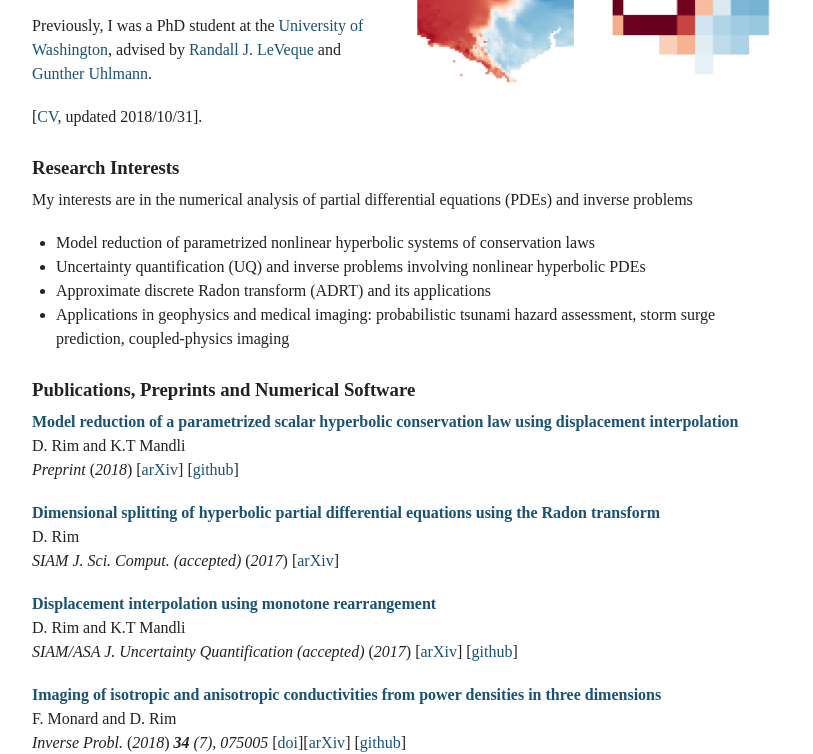
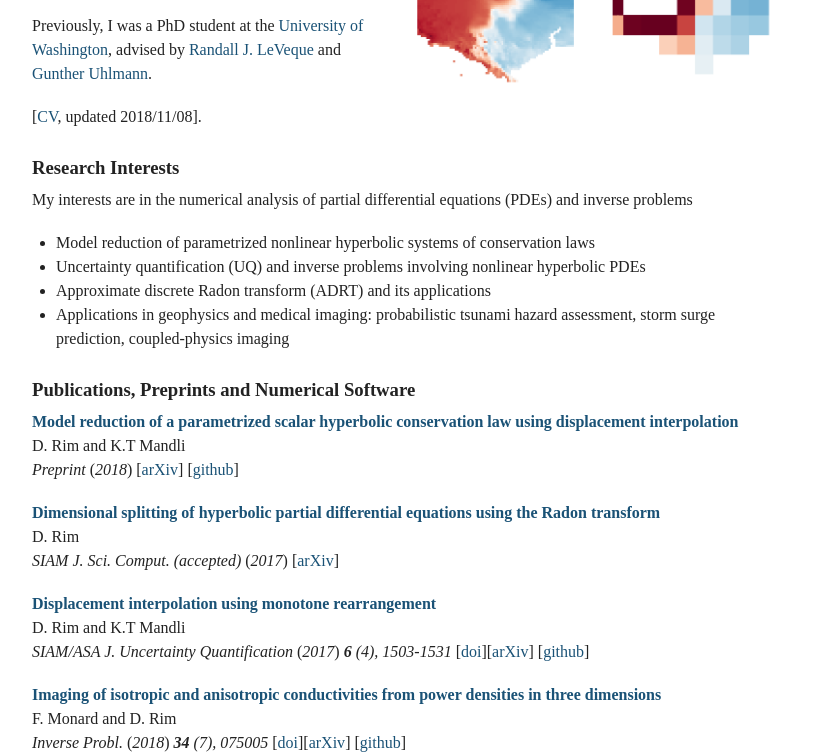
Before and after one commit to dsrim/dsrim.github.io, a Jekyll site: the page built from index.md, in a window 1280 px wide. Shown: the part 193-947 px from the top of the page, without its empty margins (232-1045 px from the left). Built offline with Jekyll 4.4.1, drawn with Linux system fonts in a browser that asks for light colours.

```diff
--- a/index.md
+++ b/index.md
@@ -19,9 +19,12 @@
 
     - title:    "Displacement interpolation using monotone rearrangement"
       author:   "D. Rim and K.T Mandli"
-      journal:  "SIAM/ASA J. Uncertainty Quantification (accepted)"
+      journal:  "SIAM/ASA J. Uncertainty Quantification"
+      numbers:  "**6** (4), 1503-1531"
       arxiv:    "https://arxiv.org/abs/1712.04028"
       github:   "http://github.com/dsrim/dinterp"
+      url:      "https://epubs.siam.org/doi/abs/10.1137/18M1168315"
+      doi:      "https://doi.org/10.1137/18M1168315"
       year:     "2017"
 
 
@@ -83,7 +86,7 @@
 Previously, I was a PhD student at the [University of Washington],
 advised by [Randall J. LeVeque] and [Gunther Uhlmann].
 
-[[CV], updated 2018/10/31].
+[[CV], updated 2018/11/08].
 
 
 ### Research Interests
```
Also changed, not shown: 2 other files.
